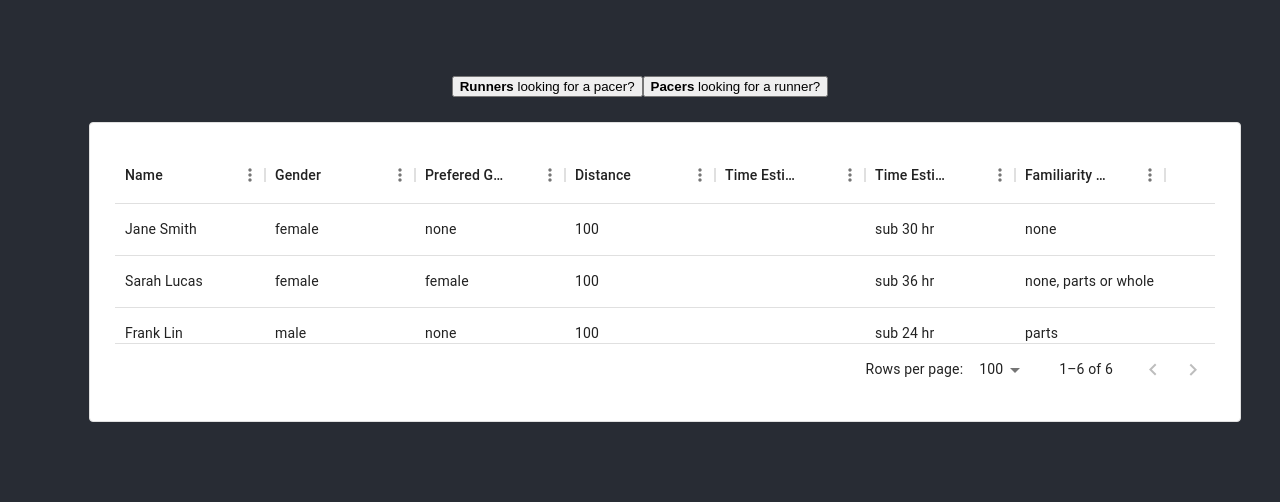
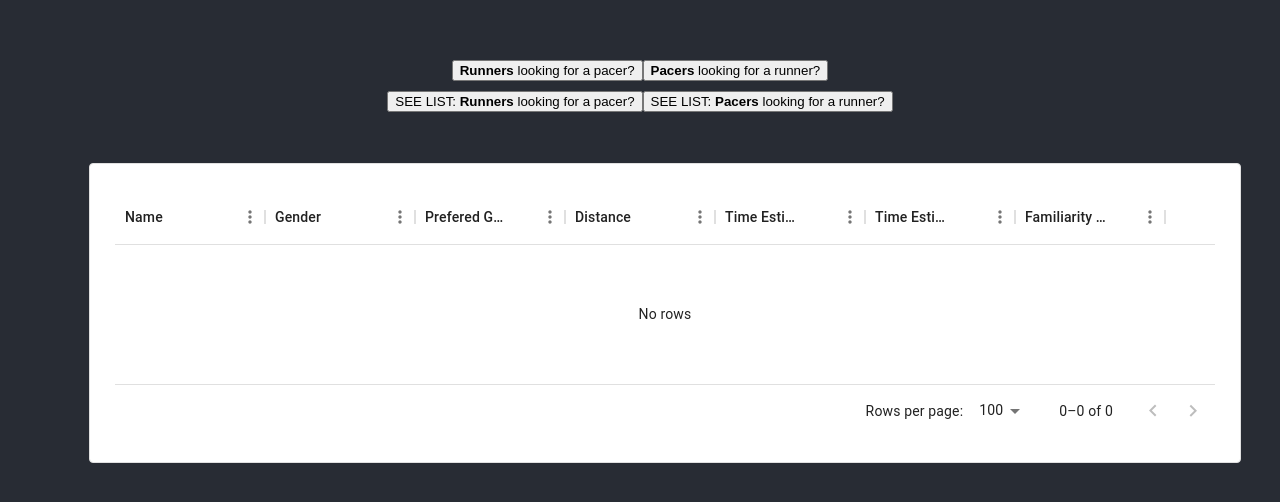
Before and after one commit to RobinN80/runners-pacers-match-frontend, a React (Create React App) app: page / in a window 1280 px wide. Shown: the part 144-646 px from the top of the page. Built offline with nearby package versions, Linux system fonts and the light colour scheme.

Commit message:
Responsive data grid

```diff
--- a/src/Components/Grid.js
+++ b/src/Components/Grid.js
@@ -1,4 +1,4 @@
-import React, {useState} from 'react';
+import React, {useEffect, useState} from 'react';
 import { DataGrid } from '@mui/x-data-grid';
 import { Runners, Pacers } from '../shared/runners-pacers-mock-data';
 
@@ -22,12 +22,26 @@ const columnsPacers = [
     {field: 'familiarityOfCourse', headerName: 'Familiarity With Course', width: 150},
 ]
 
-const ParticipantDisplayGrid = () => {
-    const [rowData ] = useState(Runners);
-    const [columnData ] = useState(columnsRunners)
+const ParticipantDisplayGrid = (props) => {
+    const [rowData, setRowData ] = useState([]);
+    const [columnData, setColumnData ] = useState(columnsRunners)
+
+    const {participantType} = props;
+
+    useEffect(() => {
+        if(participantType === 'runners'){
+            setRowData(Runners);
+            setColumnData(columnsRunners)
+        }
+        if(participantType === 'pacers'){
+            setRowData(Pacers);
+            setColumnData(columnsPacers)
+        }
+    }, [participantType]);
 
     return (
         <div style={{height: 300, width: '100%', padding: 25}}>
+            <p>{participantType.toUpperCase()}</p>
             <DataGrid style={{backgroundColor: 'white', padding: 25}} rows={rowData} columns={columnData}/>
         </div>
     );
--- a/src/Components/Main.js
+++ b/src/Components/Main.js
@@ -1,13 +1,25 @@
+import {useState, useEffect} from 'react';
 import ParticipantDisplayGrid from "./Grid";
 
 const Main = () => {
+ const [participantType, setParticipantType] = useState('');
+
+
  return(
     <div>
-         <span>
+        <div>
+        <span>
         <button><strong>Runners</strong> looking for a pacer?</button>
         <button><strong>Pacers</strong> looking for a runner?</button>
        </span>
-       <ParticipantDisplayGrid />
+       </div>
+       <div>
+       <span>
+        <button onClick={()=>(setParticipantType('pacers'))}>SEE LIST: <strong>Runners</strong> looking for a pacer?</button>
+        <button onClick={()=>(setParticipantType('runners'))}>SEE LIST: <strong>Pacers</strong> looking for a runner?</button>
+       </span>
+       </div>
+       <ParticipantDisplayGrid participantType={participantType}/>
     </div>
  )
 }
```
